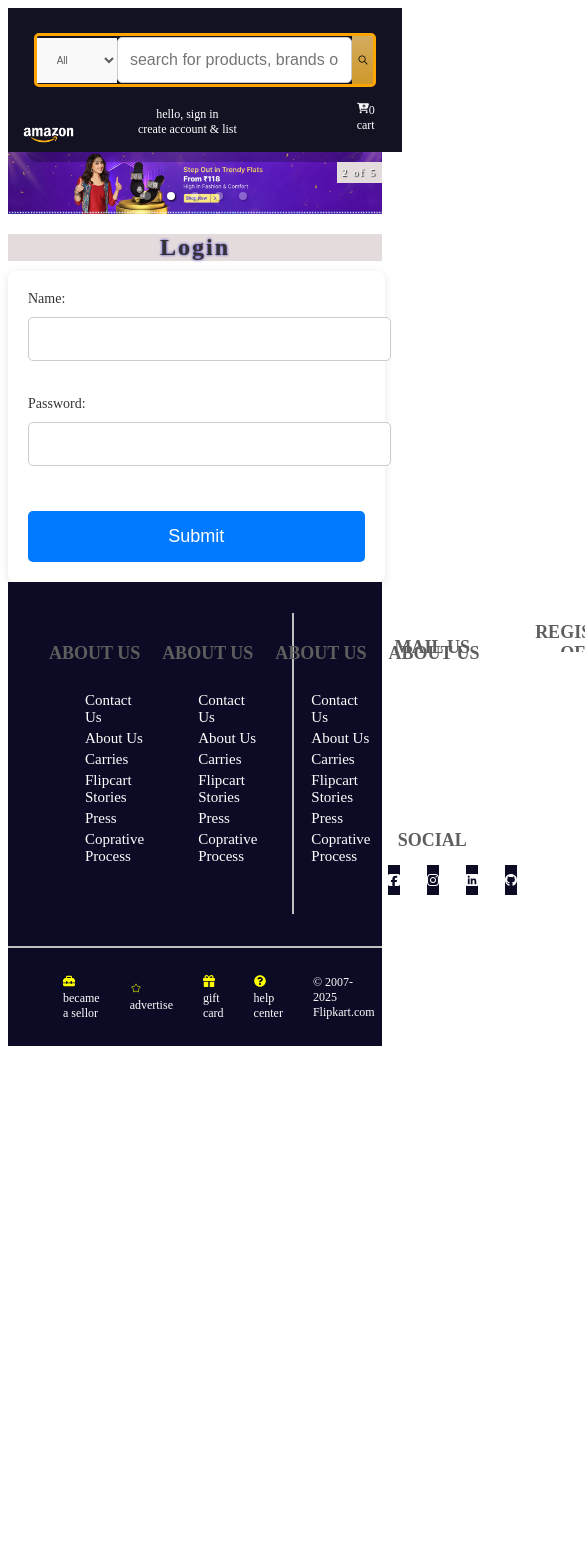
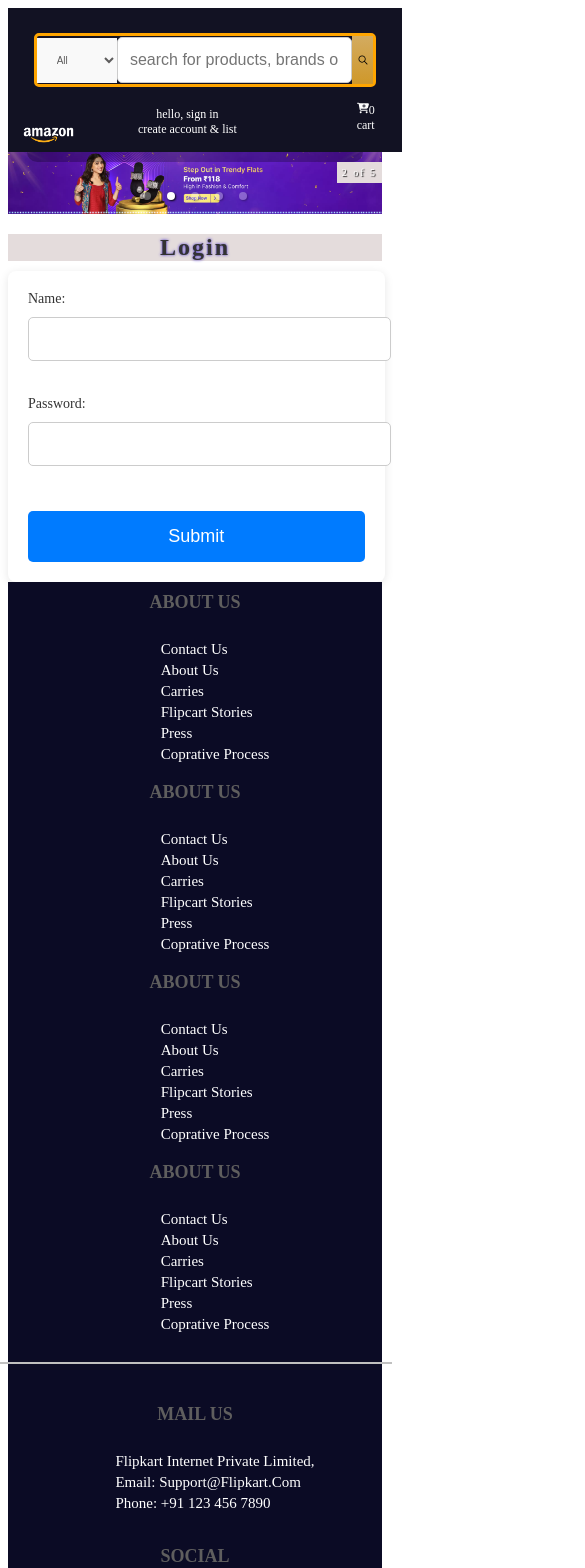
Before and after one commit to indramani-1mishra/ecomercewebsite, a React (Vite) app: page /user in a window 390 px wide. Shown: the top 1568 px of the page, 585 px wide, since content can reach past the window. Before the commit the page ends 1058 px from the top, so only its background shows below. Built offline with nearby package versions, Linux system fonts and the light colour scheme.

Commit message:
make the footer responsive

```diff
--- a/src/components/Footer/Footer.css
+++ b/src/components/Footer/Footer.css
@@ -163,3 +163,35 @@
 {
     margin-right: 5px;
 }
+
+@media (max-width:480px){
+    .upperfooter{
+        flex-direction: column;
+        align-items: center;
+        height: auto;
+    }
+    .leftcontainer{
+        border-right: none;
+        border-bottom: 2px solid silver;
+        width: 100%;
+        display: flex;
+        flex-direction: column;
+        padding: 10px;
+
+    }
+
+
+    .rightcontainer{
+        flex-direction: column;
+        width: 100%;
+    }
+
+    .lowerfooter>ul
+    {
+        flex-direction: column;
+        align-items: center;
+        margin-top: 1px;
+        border-top: none;
+    }
+
+}
```
